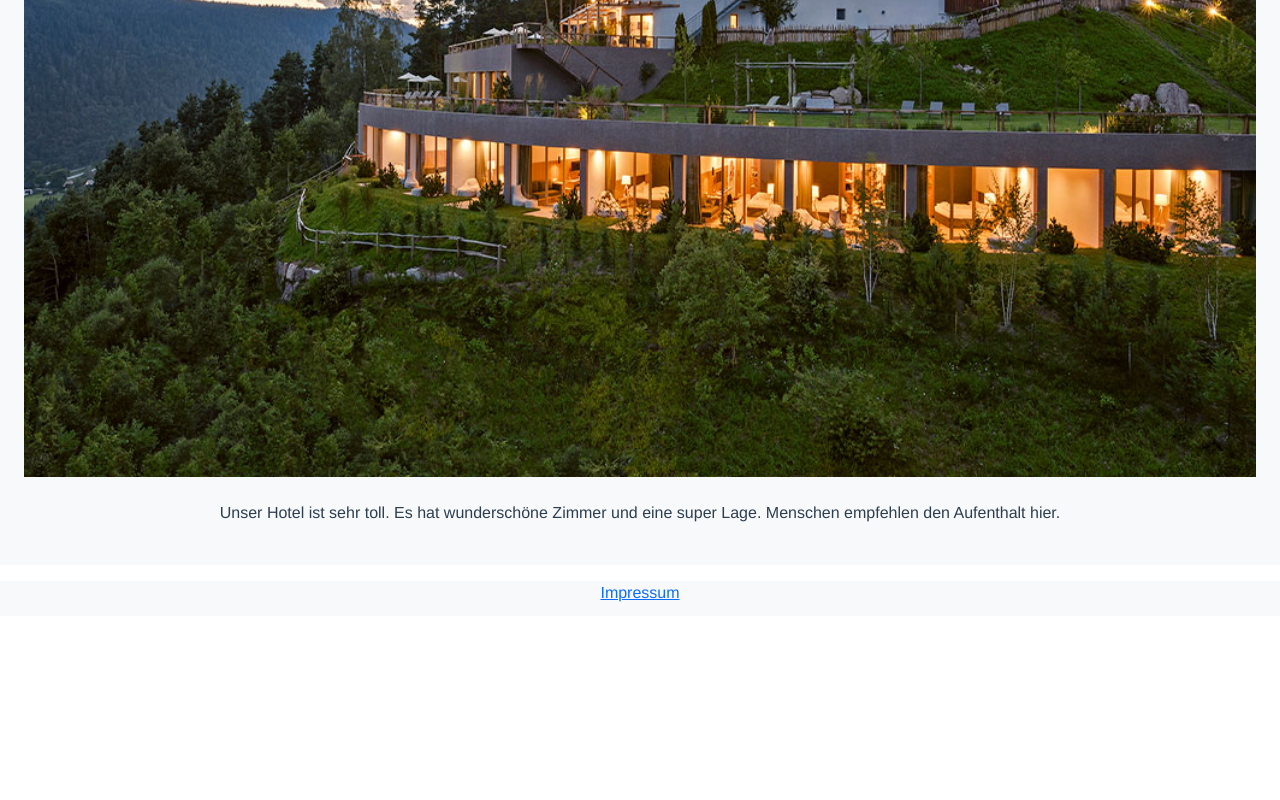
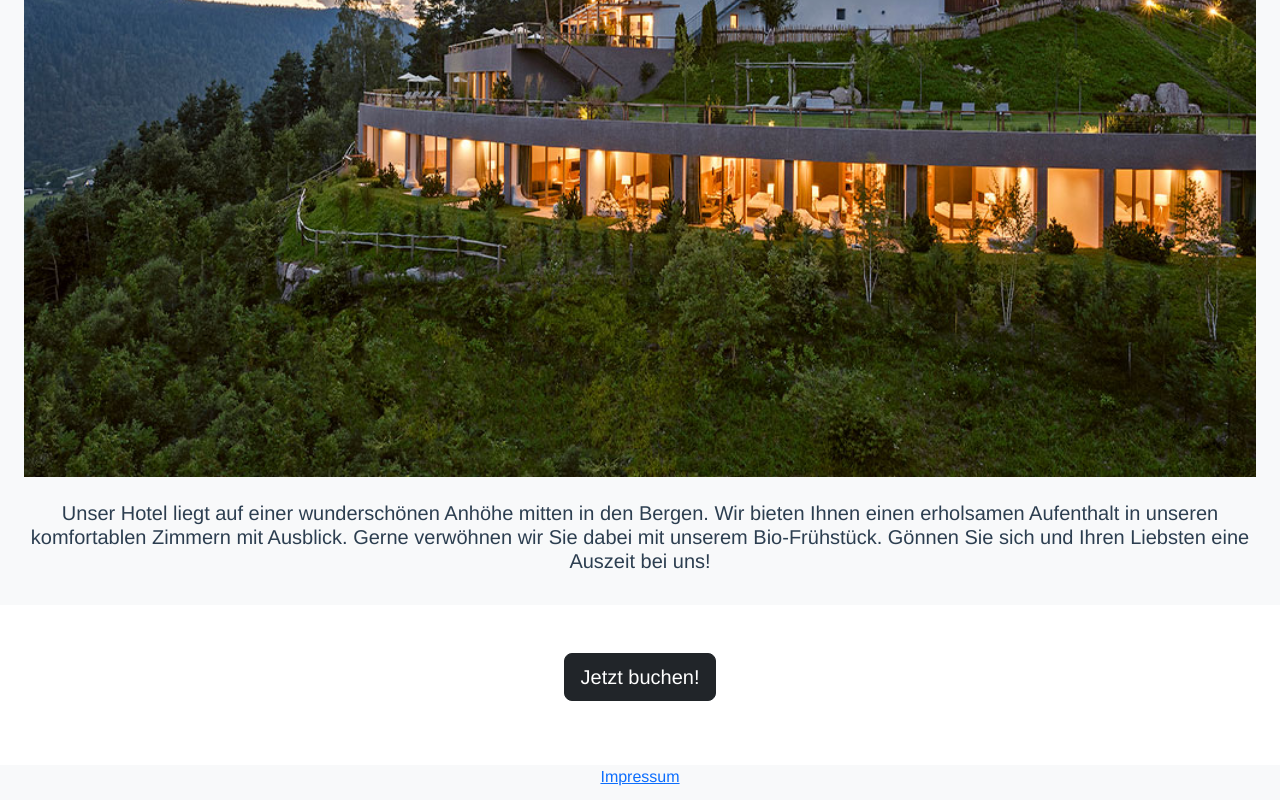
Before and after one commit to eynimeni/vueHotel, a Vue app: page / in a window 1280 px wide. Shown: the part 494-1294 px from the top of the page. Before the commit the page ends 1110 px from the top, so only its background shows below. Built offline with nearby package versions, Linux system fonts and the light colour scheme; what @fawmi/vue-google-maps, bootstrap-icons-vue would draw is missing.

Commit message:
button on home-page

```diff
--- a/src/components/Pages/HotelStartPage.vue
+++ b/src/components/Pages/HotelStartPage.vue
@@ -1,5 +1,8 @@
 <template>
- <heading-organism v-bind:title="title" v-bind:text="text" v-bind:image="image" v-bind:image-alt="imageAlt"></heading-organism>
+ <heading-organism class="mb-5" v-bind:title="title" v-bind:text="text" v-bind:image="image" v-bind:image-alt="imageAlt"></heading-organism>
+    <router-link :to="{path: '/booking'}">
+      <b-button class="mb-5" size="lg" variant="dark">Jetzt buchen!</b-button>
+    </router-link>
 </template>
 
 <script>
@@ -17,7 +20,10 @@ export default {
       title: 'Das Hotel',
       image: '/assets/images/hotel-belvedere-bozen.jpg',
       imageAlt: 'hotelimage',
-      text: 'Unser Hotel ist sehr toll. Es hat wunderschöne Zimmer und eine super Lage. Menschen empfehlen den Aufenthalt hier.'
+      text: 'Unser Hotel liegt auf einer wunderschönen Anhöhe mitten in den Bergen. ' +
+          'Wir bieten Ihnen einen erholsamen Aufenthalt in unseren komfortablen Zimmern mit Ausblick.' +
+          ' Gerne verwöhnen wir Sie dabei mit unserem Bio-Frühstück.' +
+          ' Gönnen Sie sich und Ihren Liebsten eine Auszeit bei uns!'
     }
   }
 }
--- a/src/components/Pages/LoginPage.vue
+++ b/src/components/Pages/LoginPage.vue
@@ -33,7 +33,7 @@
           </b-form-group>
 
           <div v-show="sentAuthentication">
-            <div v-if="token === ''" class="b-toast-danger">Für diese Zugangsdaten konnte leider kein Account gefunden werden.</div>
+            <div v-if="errorMessage" class="b-toast-danger">Für diese Zugangsdaten konnte leider kein Account gefunden werden.</div>
           </div>
           <div>
             <label>Noch nicht registriert? Hier lang:</label>
--- a/src/components/subComponents/HeadingOrganism.vue
+++ b/src/components/subComponents/HeadingOrganism.vue
@@ -5,7 +5,7 @@
       <b-img fluid :src=image :alt=imageAlt></b-img>
   </b-row>
   <b-row class="mt-4" v-if="text">
-    <p>{{text}}</p>
+    <h5>{{text}}</h5>
   </b-row>
 </b-container>
 </template>
```
